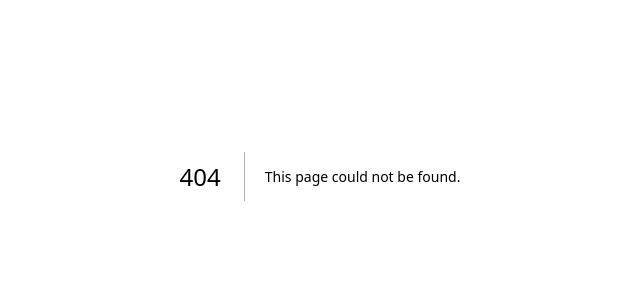
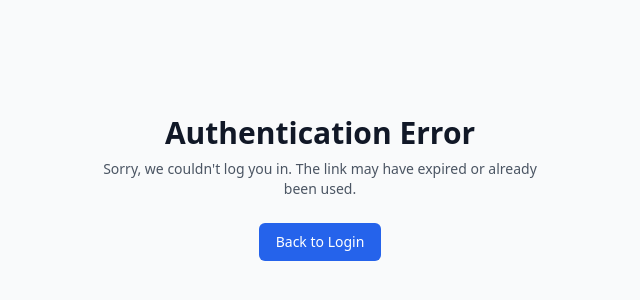
Before and after one commit to reill87/Writeback, a Next.js app: page /auth/auth-code-error in a window 1280 px wide. Before the commit this address had no page. Shown: the part 224-524 px from the top of the page, without its empty margins (320-960 px from the left). Built offline with nearby package versions, Linux system fonts and the light colour scheme.

Commit message:
feat: add auth callback handler for email confirmation

```diff
--- /dev/null
+++ b/app/auth/auth-code-error/page.tsx
@@ -0,0 +1,24 @@
+export default function AuthCodeError() {
+  return (
+    <div className="min-h-screen flex items-center justify-center bg-gray-50">
+      <div className="max-w-md w-full space-y-8">
+        <div className="text-center">
+          <h2 className="mt-6 text-3xl font-bold text-gray-900">
+            Authentication Error
+          </h2>
+          <p className="mt-2 text-sm text-gray-600">
+            Sorry, we couldn't log you in. The link may have expired or already been used.
+          </p>
+          <div className="mt-6">
+            <a
+              href="/auth/login"
+              className="inline-flex items-center px-4 py-2 border border-transparent text-sm font-medium rounded-md text-white bg-blue-600 hover:bg-blue-700 focus:outline-none focus:ring-2 focus:ring-offset-2 focus:ring-blue-500"
+            >
+              Back to Login
+            </a>
+          </div>
+        </div>
+      </div>
+    </div>
+  );
+}
--- /dev/null
+++ b/app/auth/callback/route.ts
@@ -0,0 +1,29 @@
+import { createClient } from '@/lib/supabase/server'
+import { NextRequest, NextResponse } from 'next/server'
+
+export async function GET(request: NextRequest) {
+  const { searchParams, origin } = new URL(request.url)
+  const code = searchParams.get('code')
+  const next = searchParams.get('next') ?? '/'
+
+  if (code) {
+    const supabase = createClient()
+    const { error } = await supabase.auth.exchangeCodeForSession(code)
+
+    if (!error) {
+      const forwardedHost = request.headers.get('x-forwarded-host')
+      const isLocalEnv = process.env.NODE_ENV === 'development'
+
+      if (isLocalEnv) {
+        return NextResponse.redirect(`${origin}${next}`)
+      } else if (forwardedHost) {
+        return NextResponse.redirect(`https://${forwardedHost}${next}`)
+      } else {
+        return NextResponse.redirect(`${origin}${next}`)
+      }
+    }
+  }
+
+  // Return the user to an error page with instructions
+  return NextResponse.redirect(`${origin}/auth/auth-code-error`)
+}
```
